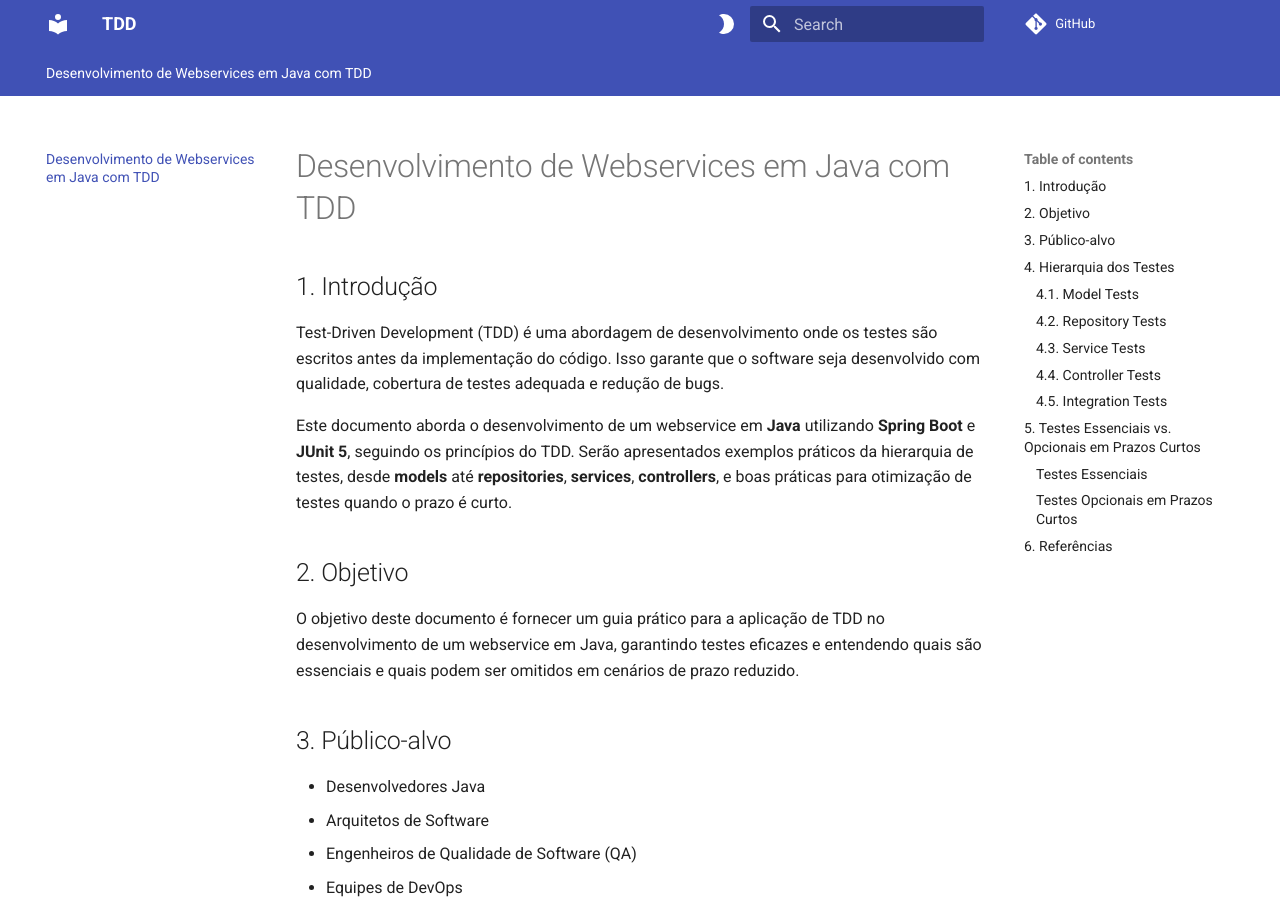
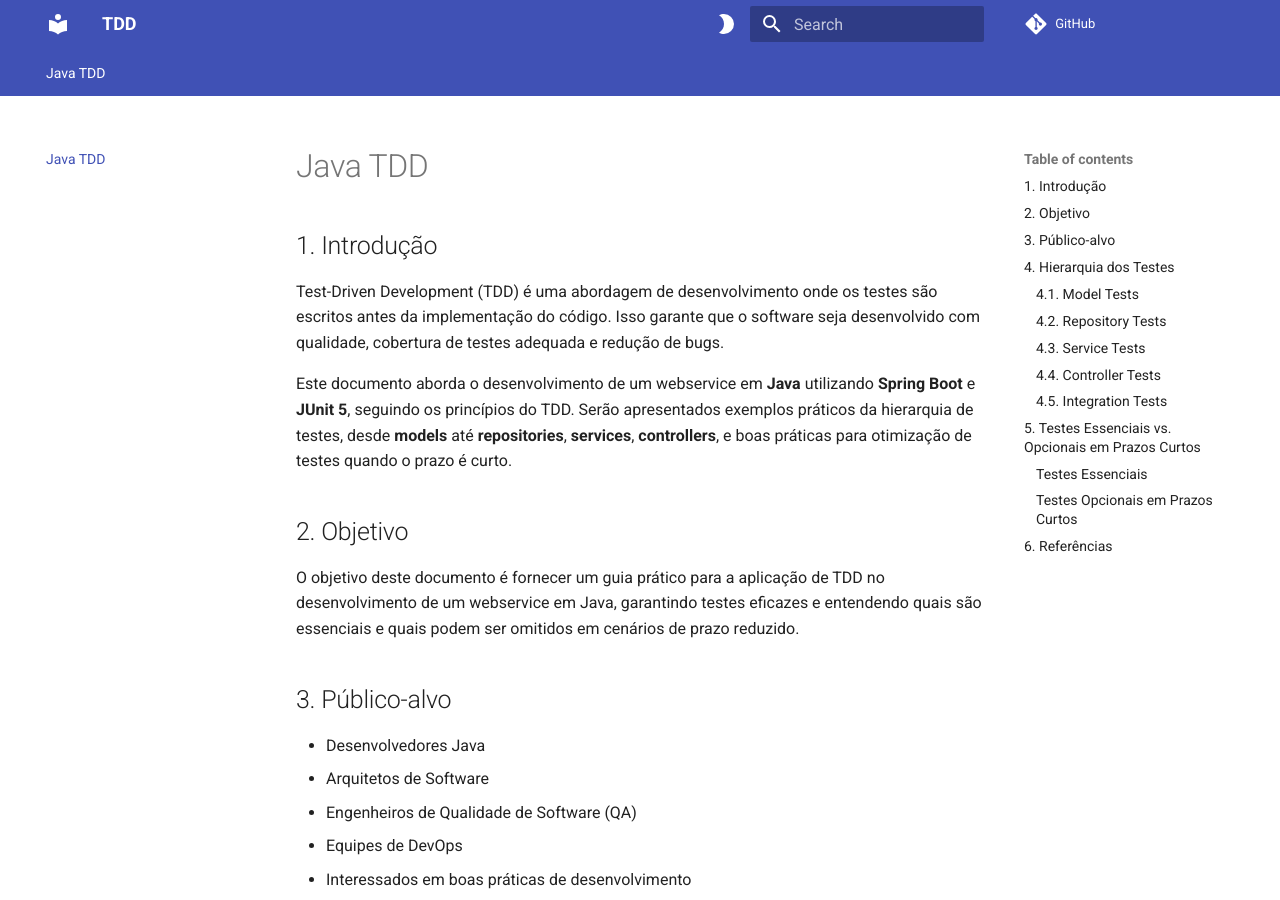
Before and after one commit to atalhox/tdd, an MkDocs documentation site: the page built from docs/index.md, in a window 1280 px wide and 900 px high. Built offline with MkDocs 1.6.1 and Material for MkDocs 9.7.7, drawn with Linux system fonts in a browser that asks for light colours; comment, search, counter and statistics services are not loaded.

Commit message:
Feat: add TDD java doc

```diff
--- a/docs/index.md
+++ b/docs/index.md
@@ -1,4 +1,4 @@
-# Desenvolvimento de Webservices em Java com TDD
+# Java TDD
 
 ## 1. Introdução
 Test-Driven Development (TDD) é uma abordagem de desenvolvimento onde os testes são escritos antes da implementação do código. Isso garante que o software seja desenvolvido com qualidade, cobertura de testes adequada e redução de bugs.
```
